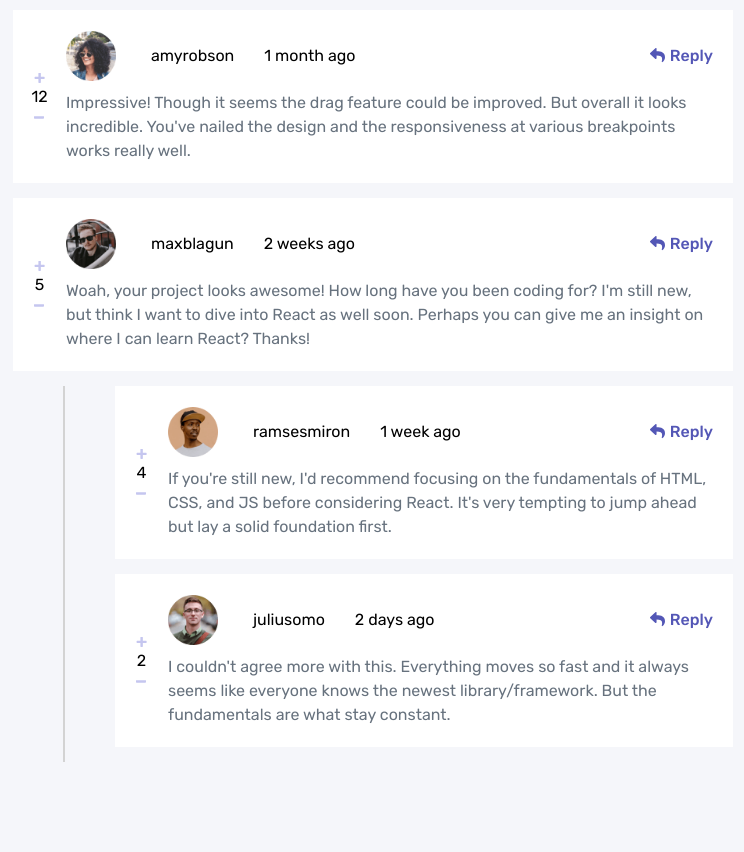
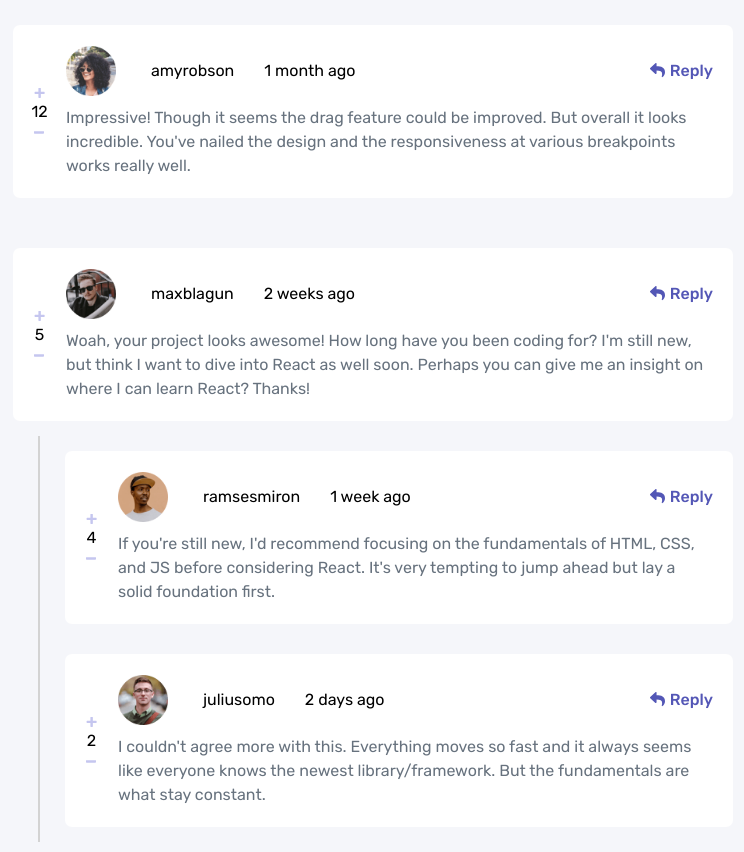
Before and after one commit to Berkeleyvh24/interactive-comments-section-main, a React (Vite) app: page / in a window 1280 px wide. Shown: the whole page, without its empty margins (267-1011 px from the left). Before the commit the page ends 820 px from the top, so only its background shows below. Built offline with nearby package versions, Linux system fonts and the light colour scheme.

Commit message:
Add replies

```diff
--- a/src/App.tsx
+++ b/src/App.tsx
@@ -1,13 +1,12 @@
 import './App.css'
-import CommentsContainer from './Components/CommentContainer.tsx'
+import CommentList from './Components/CommentList.tsx'
 import { CommentContextProvider } from './context.tsx'
 
 function App() {
-
   return (
     <>
       <CommentContextProvider>
-        <CommentsContainer/>
+        <CommentList/>
       </CommentContextProvider>
     </>
   )
--- a/src/Components/Comment.tsx
+++ b/src/Components/Comment.tsx
@@ -1,8 +1,8 @@
 import * as React from "react";
 import "./comment.css";
 import { Comment } from "../types/types";
-import { CommentsContext } from "../context.tsx";
-import { useContext, useState } from "react";
+import { useState } from "react";
+import AddComment from "./addComment.tsx";
 
 interface CommentComponentInterface {
   comment: Comment;
@@ -11,19 +11,9 @@ interface CommentComponentInterface {
 export default function CommentComponent({
   comment,
 }: CommentComponentInterface) {
-    const {handleReplyCommentSubmit} = useContext(CommentsContext)
   const [count, setCount] = useState(comment.score);
-  const [showReply, setShowReply] = useState(false);
+  const [isHidden, setIsHidden] = useState<boolean>(true);
 
-  const [inputValue, setInputValue] = useState<string>('');
-
-  const handleInputChange = (event: React.ChangeEvent<HTMLInputElement>) => {
-    setInputValue(event.target.value);
-  };
-
-  const handleButtonClick = () => {
-    handleReplyCommentSubmit!(comment, inputValue, comment.user);
-  };
 
   const incrementScore = (): void => {
     setCount((prevCount) => {
@@ -34,13 +24,6 @@ export default function CommentComponent({
     setCount((prevCount) => {
       return prevCount - 1;
     });
-  };
-  const tappedReply = (): void => {
-    if(showReply){
-        setShowReply(false);
-        return;
-    }
-    setShowReply(true);
   };
 
   return (
@@ -70,7 +53,7 @@ export default function CommentComponent({
               <span>{comment.user.username}</span>
               <span>{comment.createdAt}</span>
             </div>
-            <a className="inner-comment-tags-reply" onClick={tappedReply}>
+            <a className="inner-comment-tags-reply" onClick={() => setIsHidden(false)}>
               <img src={"./images/icon-reply.svg"} alt="report" />
               <p>Reply</p>
             </a>
@@ -83,22 +66,21 @@ export default function CommentComponent({
           </div>
         </div>
       </div>
-      {showReply ? (<div className="create-reply-container">
-      <input
-        type="text"
-        value={inputValue}
-        style={{
-            padding: '10px',
-            fontSize: '16px',
-            borderRadius: '4px',
-            border: '1px solid #ccc',
-            marginRight: '10px'
-          }}
-        onChange={handleInputChange}
-        placeholder="Enter some text"
-      />
-      <button onClick={handleButtonClick}>Submit</button>
-      </div>) : (<div></div>)}
+      {!isHidden && <AddComment comment={comment} setIsHidden={setIsHidden}/>}
+      {comment!.replies !== undefined && comment!.replies.length > 0 && (
+      <div>
+            {comment.replies?.map((reply, index) => (
+              <div>
+                <div className="inner-reply-container">
+                  <div className="inner-reply-bar"></div>
+                  <div className="inner-reply-comment-section">
+                    <CommentComponent key={index} comment={reply} />
+                  </div>
+                </div>
+              </div>
+            ))}
+          </div>
+      )}
     </div>
   );
 }
--- a/src/Components/CommentContainer.tsx
+++ b/src/Components/CommentContainer.tsx
@@ -1,39 +1,40 @@
-import * as React from 'react';
-import './commentContainer.css'
-import CommentComponent from './Comment.tsx'
-import { useContext } from 'react';
-import { CommentsContext } from '../context.tsx';
+import * as React from "react";
+import "./commentContainer.css";
+import CommentComponent from "./Comment.tsx";
+import { Comment } from "../types/types";
+
+interface CommentContainerInterface {
+  comment?: Comment;
+  key: number;
+}
+
+export default function CommentsContainer({
+  comment,
+}: CommentContainerInterface) {
+  return (
+    <div className="main-container">
+      <div className="comment-reply-container">
+        <CommentComponent comment={comment!} />
+
+        {/* {comment!.replies !== undefined && comment!.replies.length > 0 && (
+          <div>
+            {comment?.replies.map((reply, index) => (
+              <div>
+                <div className="inner-reply-container">
+                  <div className="inner-reply-bar"></div>
+                  <div className="inner-reply-comment-section">
+                    <CommentsContainer key={index+1} comment={reply} />
+                  </div>
+                </div>
+              </div>
+            ))}
+          </div>
+        )} */}
+        {/* {(comment.replies ?? []).map((reply) => (
 
 
-export default function CommentsContainer () {
-
-  const {comments: dataComments} = useContext(CommentsContext)
-
-  return (
-    <div className="main-container">
-          {dataComments.map((comment) => (
-          <>
-          <div className='comment-reply-container'>
-
-                <CommentComponent comment={comment}/>
-
-
-                {(comment.replies ?? []).map((reply) => (
-                <div className='inner-reply-container'>
-
-                  <div className='inner-reply-bar'></div>
-                  <div className='inner-reply-comment-section'>
-                    <CommentComponent comment={reply} />
-
-                  </div>
-                </div>
-
-                ))}
-          </div>
-          </>
-        ))}
+                ))} */}
       </div>
-
-
+    </div>
   );
 }
--- /dev/null
+++ b/src/Components/CommentList.tsx
@@ -0,0 +1,14 @@
+import { useContext } from "react";
+import { CommentsContext } from "../context.tsx";
+import CommentsContainer from '../Components/CommentContainer.tsx'
+
+export default function CommentList() {
+    const { comments: dataComments } = useContext(CommentsContext)
+    return (
+      <div>
+        {dataComments?.map((comment, index) => (
+          <CommentsContainer key={index} comment={comment}/>
+        ))}
+      </div>
+    )
+  }
--- /dev/null
+++ b/src/Components/addComment.css
@@ -0,0 +1,40 @@
+.hidden {
+display: none;
+}
+
+.create-reply-container {
+    height: 100px;
+    width: 100%;
+    background-color:white;
+    display: flex;
+    justify-content: space-between;
+    align-items: center;
+
+    img{
+        margin-left: 30px;
+        width: 35px;
+        height: 35px;
+    }
+
+    button{
+        cursor: pointer;
+        padding: 10px;
+        margin-right: 30px;
+    }
+}
+
+.create-reply-input{
+    width: 80%;
+    height: 60%; /* Adjust height as needed */
+    padding: 4px; /* Adjust padding to ensure text is at the top */
+    box-sizing: border-box; /* Include padding and border in the element's total width and height */
+    resize: none; /* Prevent resizing if desired */
+    vertical-align: top;
+    margin: 0px 20px;
+    border-radius: 5px;
+    outline: none;
+}
+
+.create-input-container{
+    display: flex;
+}
--- /dev/null
+++ b/src/Components/addComment.tsx
@@ -0,0 +1,42 @@
+import { useContext, useState } from "react";
+import { CommentsContext } from "../context.tsx";
+import * as React from "react";
+import { Comment } from "../types/types.tsx";
+import "./addComment.css";
+
+interface AddCommentComponentType {
+  comment: Comment;
+  setIsHidden: (isHidden: boolean) => void;
+}
+
+const AddComment = ({ comment, setIsHidden}: AddCommentComponentType) => {
+  const { handleReplyCommentSubmit, currentUser} = useContext(CommentsContext);
+  const [inputValue, setInputValue] = useState<string>("");
+
+  const handleInputChange = (event: React.ChangeEvent<HTMLTextAreaElement>) => {
+    setInputValue(event.target.value);
+  };
+
+  const handleButtonClick = () => {
+    handleReplyCommentSubmit!(comment, inputValue, currentUser);
+    setIsHidden(true);
+    setInputValue("");
+  };
+
+  return (
+    <div className="create-reply-container">
+      <img src={currentUser.image.png} alt="profile-pic" />
+      <textarea
+        value={inputValue}
+        className="create-reply-input"
+        onChange={handleInputChange}
+        placeholder="Enter some text"
+      />
+      <button disabled={inputValue.length === 0} className="create-reply-button" onClick={handleButtonClick}>
+        Submit
+      </button>
+    </div>
+  );
+};
+
+export default AddComment;
--- a/src/Components/comment.css
+++ b/src/Components/comment.css
@@ -18,7 +18,8 @@
 .comment-container{
     background-color: white;
     display: flex;
-    margin-bottom: 15px;
+    margin: 15px 0px;
+    border-radius: 7px;
 }
 
 
@@ -101,9 +102,3 @@
     overflow: hidden;
 
 }
-
-.create-reply-container {
-    height: 100px;
-    width: 100%;
-    background-color:red
-}
--- a/src/Components/commentContainer.css
+++ b/src/Components/commentContainer.css
@@ -1,15 +1,14 @@
 .main-container{
-    display: flex;
-    flex-direction: column;
-    top: 0;
+    display:flex;
+    flex-direction:column;
+    height: auto !important;
     width: 720px;
-    height: 100vh;
-    padding: 10px;
 }
 
 .comment-reply-container{
     display: flex;
     flex-direction: column;
+    width: 100%;
 }
 
 .inner-reply-container{
@@ -21,8 +20,8 @@
     display: flex;
     height: auto;
     background-color: lightgray;
-    padding: 0px 1px;
-    margin: 0px 50px;
+    padding: 0px 1px 0px 1px;
+    margin: 0px 25px;
 }
 
 
```
Also changed, not shown: src/context.tsx (+55 -23 lines).
